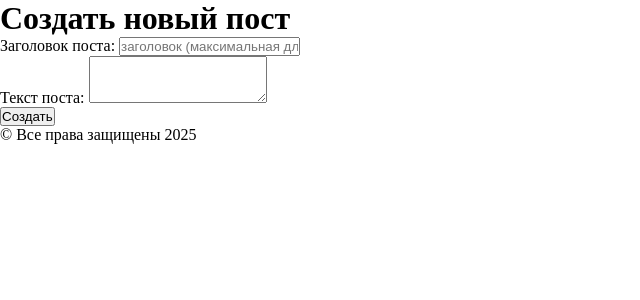
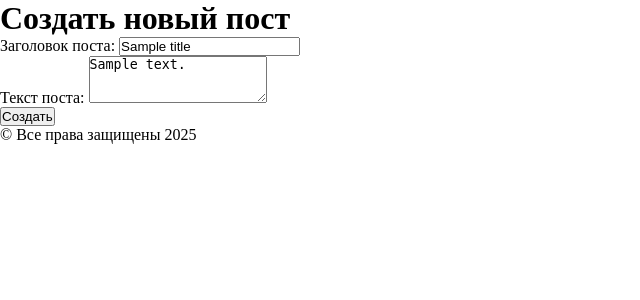
Before and after one commit to Usimato/-1, a Django app: template blog/templates/blog/post_add.html in a window 1280 px wide. Shown: the part 18-318 px from the top of the page, without its empty margins (0-640 px from the left). Run offline with Django 5.2, Linux system fonts and the light colour scheme; the template is opened without the code that fills it: most values are stand-ins (such as "Sample title", 1, 10 or a date in 2020).

Commit message:
feat(posts): Добавил обработку ошибок в форму создания поста: -Отображение ошибок в шаблоне -Сделал так чтобы значения полей не сбрасывались при повторном рендере

```diff
--- a/blog/templates/blog/post_add.html
+++ b/blog/templates/blog/post_add.html
@@ -9,16 +9,28 @@
     {% csrf_token %}
 
     <div>
-        <label for="titleInput">Заголовок поста:</label>
-        <input id="titleInput" name="title" type="text"
-placeholder="заголовок (максимальная длина 200 символов)" required>
-    </div>
+    <label for="titleInput">Заголовок поста:</label>
+    <input
+    id="titleInput"
+    name="title"
+    type="text"
+    value="{{ title|default:'' }}"
+    placeholder="заголовок (максимальная длина 200 символов)"
+    >
+    {% if errors.title %}
+    <div style="color: red;">{{ errors.title }}</div>
+    {% endif %}
+</div>
 
-    <div>
-        <label for="textInput">Текст поста:</label>
-        <textarea id="textInput" name="text" rows="3"></textarea>
-    </div>
+<div>
+    <label for="textInput">Текст поста:</label>
+    <textarea id="textInput" name="text" rows="3">{{ text|default:'' }}</textarea>
+    {% if errors.text %}
+    <div style="color: red;">{{ errors.text }}</div>
+    {% endif %}
+</div>
 
     <button type="submit">Создать</button>
 </form>
+
 {% endblock page_content %}
```
Also changed, not shown: blog/views.py (+24 -6 lines).
